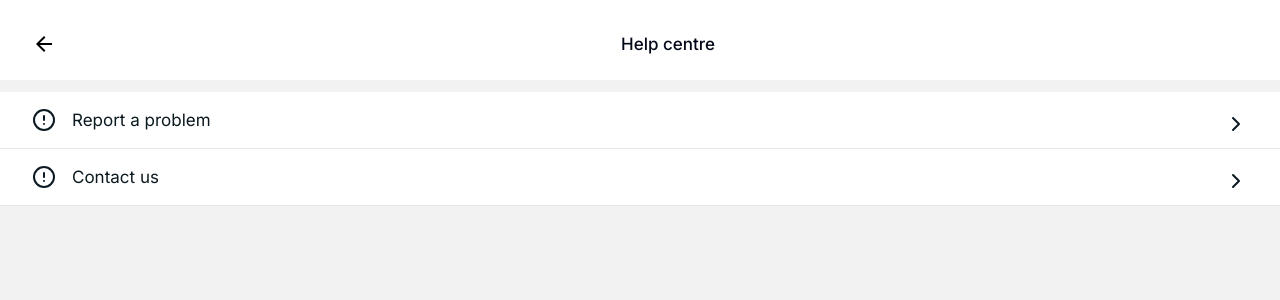
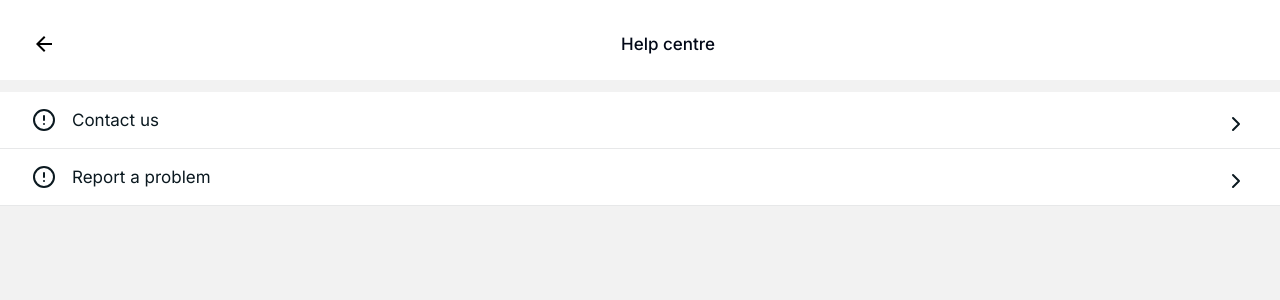
Before and after one commit to codersforcauses/penni, a Next.js app in the folder client/: page /account/help in a window 1280 px wide. Shown: the top 300 px of the page. Built offline with nearby package versions, Linux system fonts and the light colour scheme.

Commit message:
Swap positions of contact us and report a problem buttons

```diff
--- a/client/src/pages/account/help.tsx
+++ b/client/src/pages/account/help.tsx
@@ -10,13 +10,13 @@ export default function Help() {
       <Header title="Help centre" />
       <div className="h-[0.12rem] grow-0 bg-penni-background-input-light-mode pt-3"></div>
       <div className="flex flex-grow flex-col overflow-auto">
+        <ProfileTag icon={InfoIcon} title="Contact us" description="" />
         <ProfileTag
           icon={InfoIcon}
           title="Report a problem"
           description=""
           link="/account/report"
         />
-        <ProfileTag icon={InfoIcon} title="Contact us" description="" />
       </div>
     </div>
   );
```
